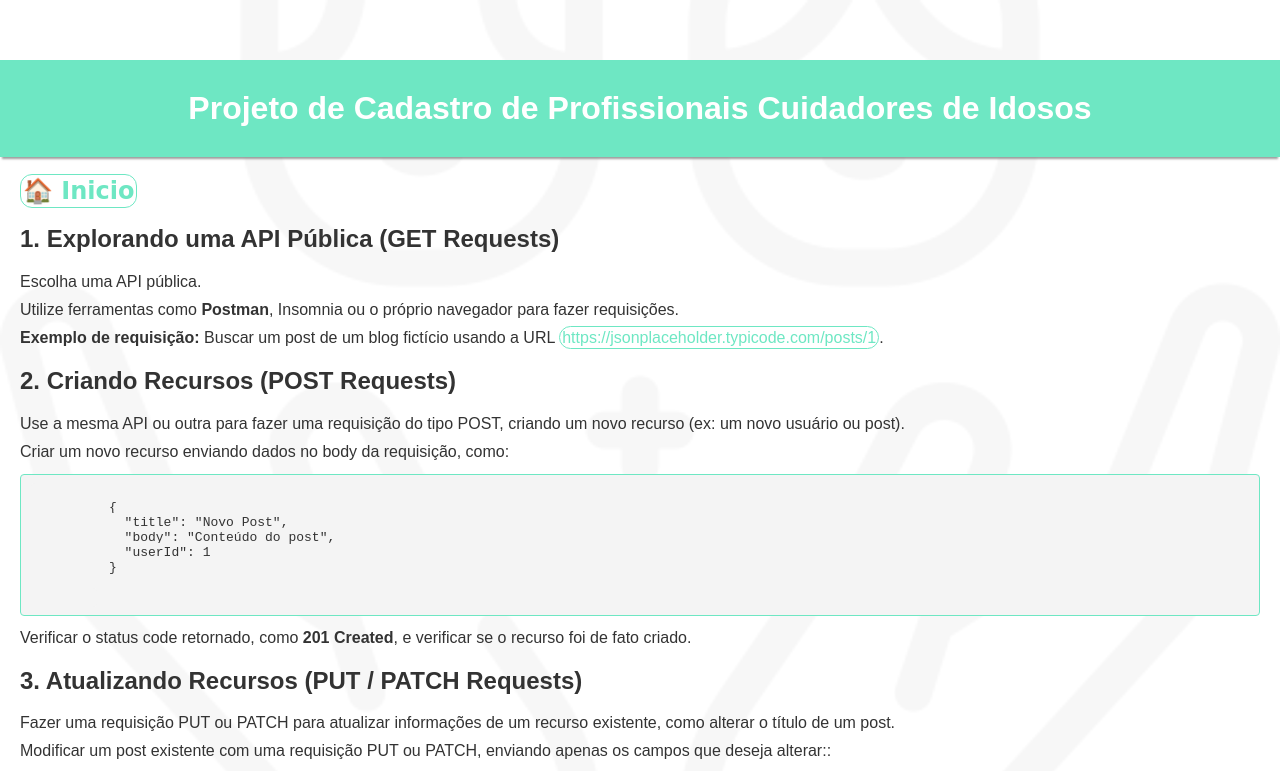
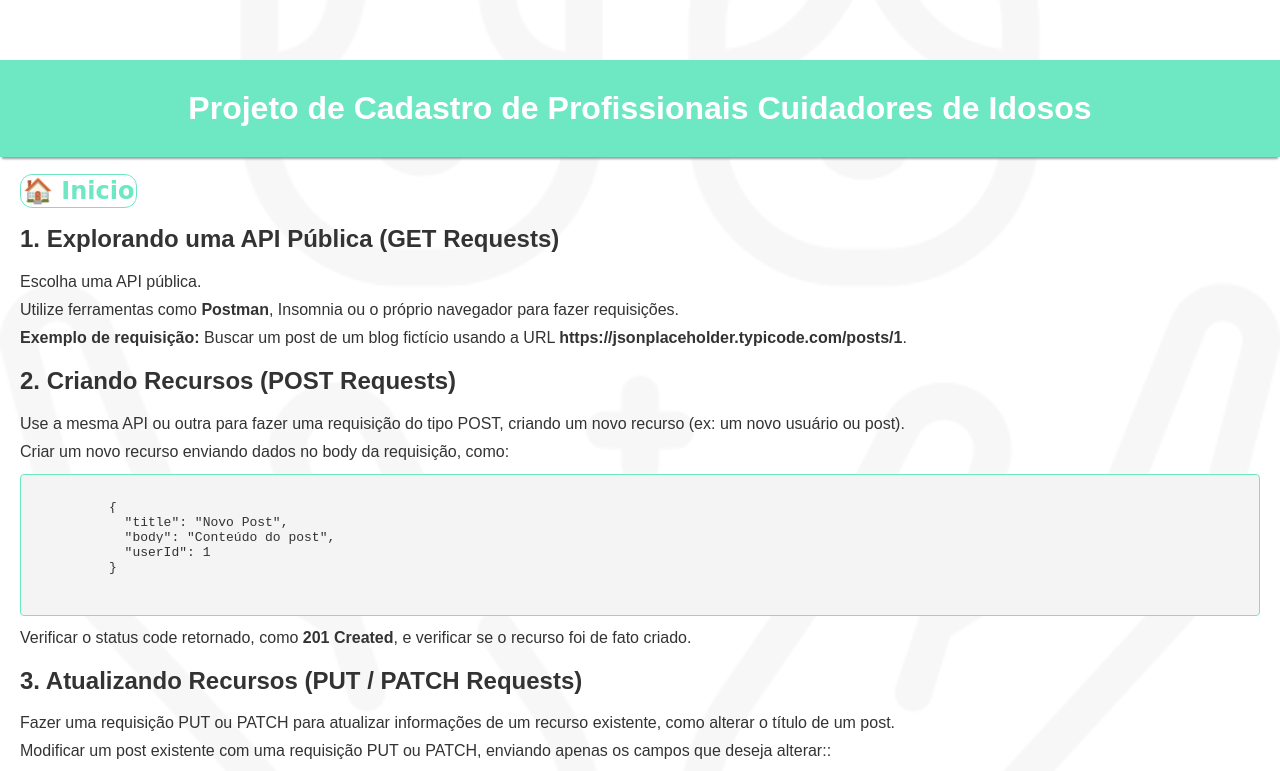
Before and after one commit to tekuan/tekuan.github.io, a plain HTML site: page caci/task3.html in a window 1280 px wide. Shown: the top 771 px of the page. Drawn offline with Linux system fonts and the light colour scheme; a web font is replaced by a local one.

Commit message:
update task3

```diff
--- a/caci/task3.html
+++ b/caci/task3.html
@@ -48,7 +48,7 @@
     <ul>
       <li>Escolha uma API pública.</li>
       <li>Utilize ferramentas como <strong>Postman</strong>, Insomnia ou o próprio navegador para fazer requisições.</li>
-      <li><strong>Exemplo de requisição:</strong> Buscar um post de um blog fictício usando a URL <a href="https://jsonplaceholder.typicode.com/posts/1">https://jsonplaceholder.typicode.com/posts/1</a>.</li>
+      <li><strong>Exemplo de requisição:</strong> Buscar um post de um blog fictício usando a URL <strong>https://jsonplaceholder.typicode.com/posts/1</strong>.</li>
     </ul>
 
     <h2>2. Criando Recursos (POST Requests)</h2>
```
